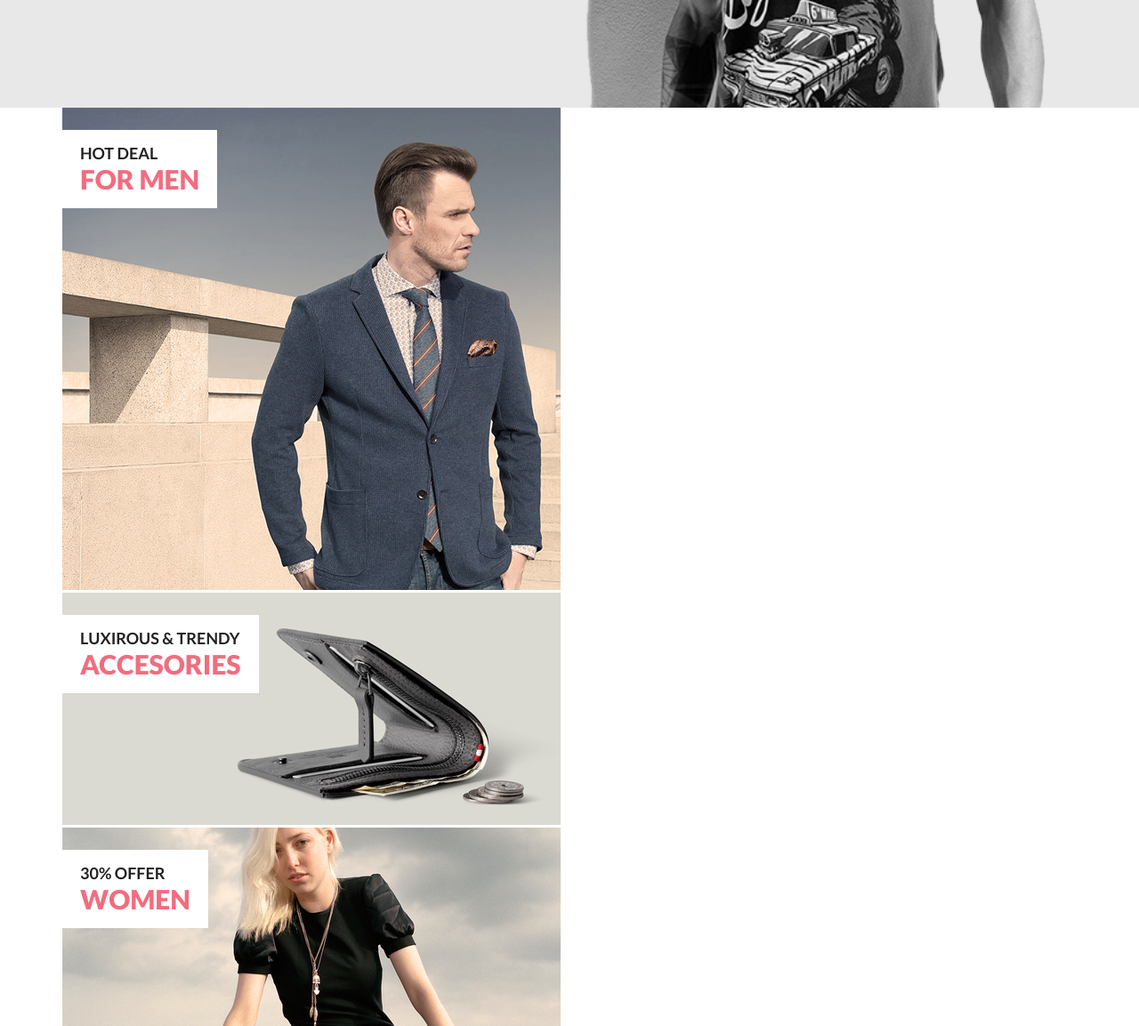
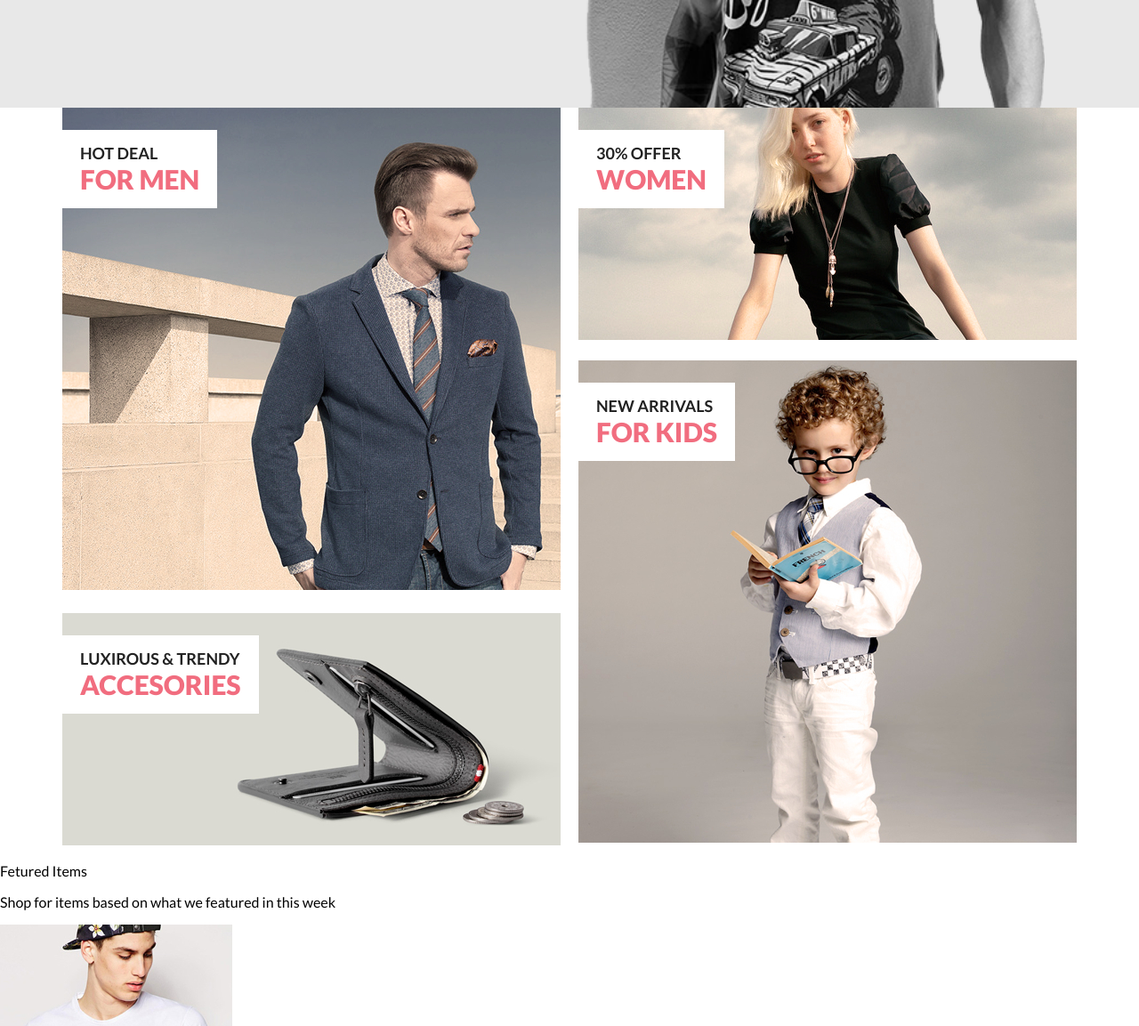
Before and after one commit to lapotko/Hw, a plain HTML site: page index.html in a window 1280 px wide. Shown: the part 640-1793 px from the top of the page at 89% size. Drawn offline with Linux system fonts and the light colour scheme.

Commit message:
Оформил .offers через grid

```diff
--- a/index.html
+++ b/index.html
@@ -54,28 +54,28 @@
         </div>
       </div>
       <div class="container offers">
-        <div>
+        <div class="for-men-picture">
           <img src="images/offer1.jpg" alt="" />
           <div class="label">
             <div class="labelTop">hot deal</div>
             <div class="labelBottom">for men</div>
           </div>
         </div>
-        <div>
+        <div class="accesories-picture">
           <img src="images/offer2.jpg" alt="" />
           <div class="label">
             <div class="labelTop">luxirous & trendy</div>
             <div class="labelBottom">accesories</div>
           </div>
         </div>
-        <div>
+        <div class="women-picture">
           <img src="images/offer3.jpg" alt="" />
           <div class="label">
             <div class="labelTop">30% offer</div>
             <div class="labelBottom">women</div>
           </div>
         </div>
-        <div>
+        <div class="for-kids-picture">
           <img src="images/offer4.jpg" alt="" />
           <div class="label">
             <div class="labelTop">new arrivals</div>
--- a/styles/style.scss
+++ b/styles/style.scss
@@ -40,6 +40,10 @@ body {
 }
 .offers {
   display: grid;
+  grid-gap: 20px;
+  grid-template-columns: 1fr 1fr;
+  grid-template-rows: 264px 264px 264px;
+  grid-template-rows: minmax (264px 264px 264px);
 }
 .offers > div {
   position: relative;
@@ -61,3 +65,27 @@ body {
   color: #f16d7f;
   font-weight: 900;
 }
+.for-men-picture {
+  grid-column-start: 1;
+  grid-column-end: 2;
+  grid-row-start: 1;
+  grid-row-end: 3;
+}
+.accesories-picture {
+  grid-column-start: 1;
+  grid-column-end: 2;
+  grid-row-start: 3;
+  grid-row-end: 4;
+}
+.women-picture {
+  grid-column-start: 2;
+  grid-column-end: 3;
+  grid-row-start: 1;
+  grid-row-end: 2;
+}
+.for-kids-picture {
+  grid-column-start: 2;
+  grid-column-end: 3;
+  grid-row-start: 2;
+  grid-row-end: 4;
+}
```
Also changed, not shown: styles/style.css.
